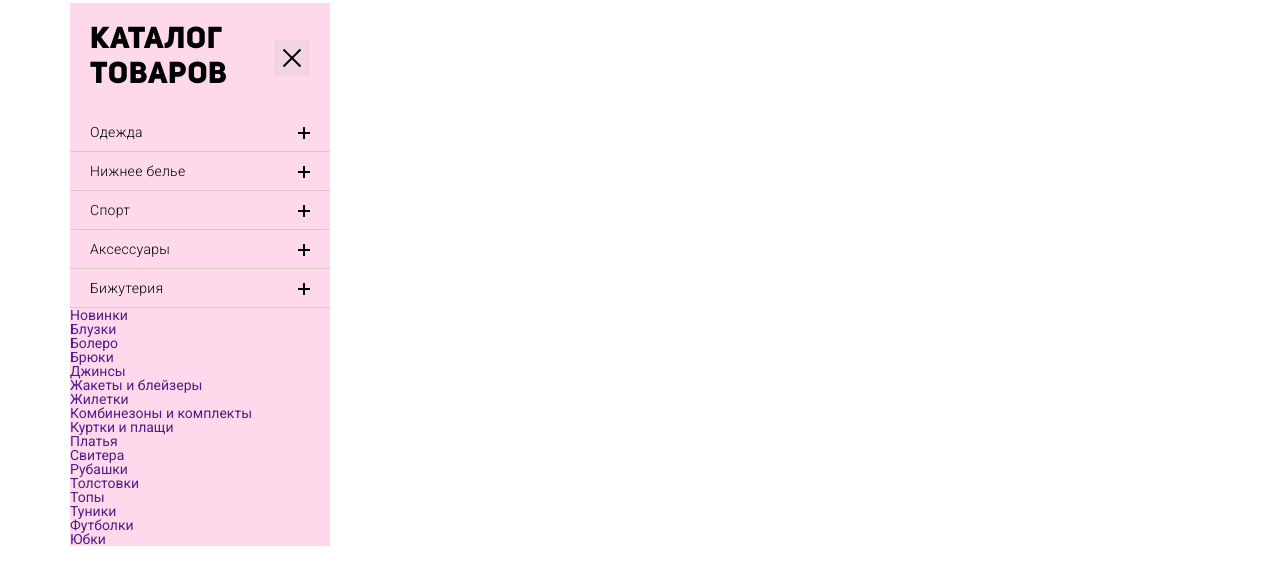
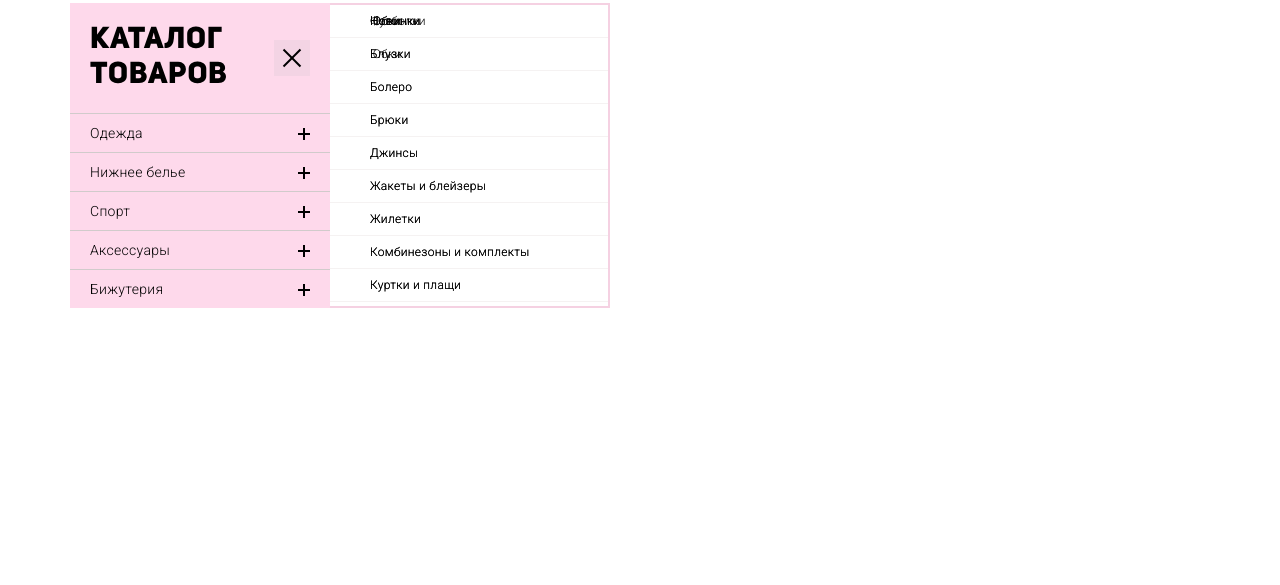
Before and after one commit to DefLeppard333/Virpul, a plain HTML site: page index.html in a window 1280 px wide. Both pictures are taken after a click on the element 292 px from the left and 205 px from the top of the page. Shown: the part 147-732 px from the top of the page. Drawn offline with nearby package versions, Linux system fonts and the light colour scheme.

Commit message:
v1.2.4  work on side bar

```diff
--- a/assets/css/style.css
+++ b/assets/css/style.css
@@ -507,7 +507,7 @@ h6 {
       top: -100%;
       left: 0;
       overflow: auto;
-      padding: 100px 20px 30px 20px;
+      padding: 100px 0px 30px 0px;
       z-index: 2;
       background-color: #fff;
       transition: all 0.5s ease 0s;
@@ -545,7 +545,14 @@ h6 {
       text-decoration: none;
    }
    .menu__list li {
-      margin: 0px 0px 20px 0px;
+      height: 60px;
+      padding: 0px 20px 0px 20px;
+      border-bottom: 1px solid lightgrey;
+
+      display: flex;
+   }
+   .menu__list a {
+      align-content: center;
    }
 
    .top-header__column_logo {
@@ -760,6 +767,7 @@ h6 {
 }
 .menu-page {
    background: #fed9eb;
+   position: relative;
 }
 .menu-page__header {
    padding: 20px;
@@ -828,7 +836,13 @@ h6 {
    width: 100%;
 }
 .menu-page__list li {
-   border-bottom: 1px solid rgb(218, 198, 198);
+   border-bottom: 1px solid #d1cbcb;
+}
+.menu-page__list li:last-child {
+   border-bottom: none;
+}
+.menu-page__list li:first-child {
+   border-top: 1px solid #d1cbcb;
 }
 .menu-page__link {
    letter-spacing: 0.3px;
@@ -859,17 +873,50 @@ h6 {
    transform: rotate(90deg);
 }
 
-.menu-page___link_parent {
-}
+/* submenu ----------------------------------------------------------------*/
+
 .menu-page__submenu {
+   position: absolute;
+   top: 0;
+   left: 100%;
+   height: 100%;
+   overflow: auto;
 }
 .submenu-page {
+   background-color: #fff;
+   width: 280px;
+   border: 2px solid #f5d1e2;
+   border-left: 0;
 }
+.submenu-page__item {
+   position: absolute;
+   width: 100%;
+   height: 100%;
+   top: 0;
+   left: 0;
+}
+.submenu-page__menu {
+}
+.submenu-page__menu li {
+   border-bottom: 1px solid #f5f2f2;
+}
+.submenu-page__link {
+   color: black;
+   font-size: 12px;
+   font-weight: 300;
+   letter-spacing: 0.3px;
+   padding: 10px 40px;
+   display: block;
+}
+/* submenu end ----------------------------------------------------------------*/
 
 @media (min-width: 992px) {
    .menu-page__link:hover {
       background-color: #f3d4e4;
    }
+   .submenu-page__link:hover {
+      background: #fae3ee;
+   }
 }
 
 /*Основной контент end-------------------------------------------------------------------------------------- */
--- a/assets/js/burger.js
+++ b/assets/js/burger.js
@@ -8,4 +8,5 @@ $(document).ready(function () {
       // $('body').toggleClass('_lock');
    });
 
+
 });
--- a/index.html
+++ b/index.html
@@ -160,6 +160,50 @@
                            <li><a class="submenu-page__link" href="">Юбки</a></li>
                         </ul>
                      </div>
+                     <div class="submenu-page__item">
+                        <ul class="submenu-page__menu">
+                           <li><a class="submenu-page__link" href="">Новинки</a></li>
+                           <li><a class="submenu-page__link" href="">Блузки</a></li>
+                           <li><a class="submenu-page__link" href="">Болеро</a> </li>
+                           <li><a class="submenu-page__link" href="">Брюки</a></li>
+                           <li><a class="submenu-page__link" href="">Джинсы</a></li>
+                           <li><a class="submenu-page__link" href="">Жакеты и блейзеры</a></li>
+                           <li><a class="submenu-page__link" href="">Жилетки</a></li>
+                           <li><a class="submenu-page__link" href="">Комбинезоны и комплекты</a></li>
+                           <li><a class="submenu-page__link" href="">Куртки и плащи</a></li>
+                           <li><a class="submenu-page__link" href="">Платья</a></li>
+                           <li><a class="submenu-page__link" href="">Свитера</a></li>
+                           <li><a class="submenu-page__link" href="">Рубашки</a></li>
+                           <li><a class="submenu-page__link" href="">Толстовки</a></li>
+                           <li><a class="submenu-page__link" href="">Топы</a></li>
+                           <li><a class="submenu-page__link" href="">Туники</a></li>
+                           <li><a class="submenu-page__link" href="">Футболки</a></li>
+                           <li><a class="submenu-page__link" href="">Юбки</a></li>
+                        </ul>
+                     </div>
+                     <div class="submenu-page__item">
+                        <ul class="submenu-page__menu">
+
+                           <li><a class="submenu-page__link" href="">Юбки</a></li>
+                        </ul>
+                     </div>
+                     <div class="submenu-page__item">
+                        <ul class="submenu-page__menu">
+                           <li><a class="submenu-page__link" href="">Футболки</a></li>
+                           <li><a class="submenu-page__link" href="">Юбки</a></li>
+                        </ul>
+                     </div>
+                     <div class="submenu-page__item">
+                        <ul class="submenu-page__menu">
+                           <li><a class="submenu-page__link" href="">Юбки</a></li>
+                        </ul>
+                     </div>
+                     <div class="submenu-page__item">
+                        <ul class="submenu-page__menu">
+                           <li><a class="submenu-page__link" href="">Новинки</a></li>
+
+                        </ul>
+                     </div>
                   </div>
                </nav>
             </aside>
```
